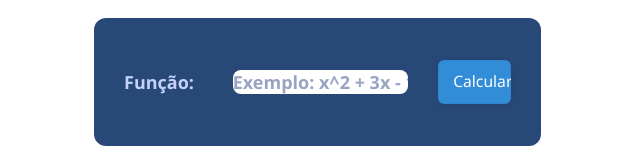
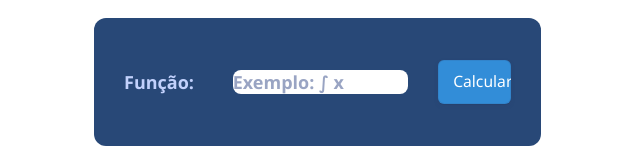
Before and after one commit to hugodevelopment/Site-Integral, a website: page nerdamer/index.html in a window 1280 px wide. Shown: the part 603-770 px from the top of the page, 316-956 px from the left. Drawn offline with nearby package versions, Linux system fonts and the light colour scheme.

Commit message:
modificando o placeholder

```diff
--- a/nerdamer/index.html
+++ b/nerdamer/index.html
@@ -6,9 +6,8 @@
     <meta name="viewport" content="width=device-width, initial-scale=1.0">
     <title>Calculadora de Integral</title>
 
-    <script id="MathJax-script" async
-    src="https://cdn.jsdelivr.net/npm/mathjax@3/es5/tex-mml-chtml.js">
-  </script>
+    <script id="MathJax-script" async src="https://cdn.jsdelivr.net/npm/mathjax@3/es5/tex-mml-chtml.js"></script>
+
   <!-- <script src="https://cdnjs.cloudflare.com/ajax/libs/mathjs/9.5.0/math.js"></script>
 	<script type="text/javascript" async
       src="https://cdnjs.cloudflare.com/ajax/libs/mathjax/2.7.7/MathJax.js?config=TeX-MML-AM_CHTML">
@@ -54,7 +53,7 @@
    <!--Classe e div para o cálculo da integral indefinida  -->
     <div class="integral">
         <label for="expression">Função:</label>
-        <input type="text" id="expression" placeholder="Exemplo: x^2 + 3x - 1">
+        <input type="text" id="expression" placeholder="Exemplo: ∫ x ">
         <button id="calculateButton">Calcular</button>
     </div>
 
```
